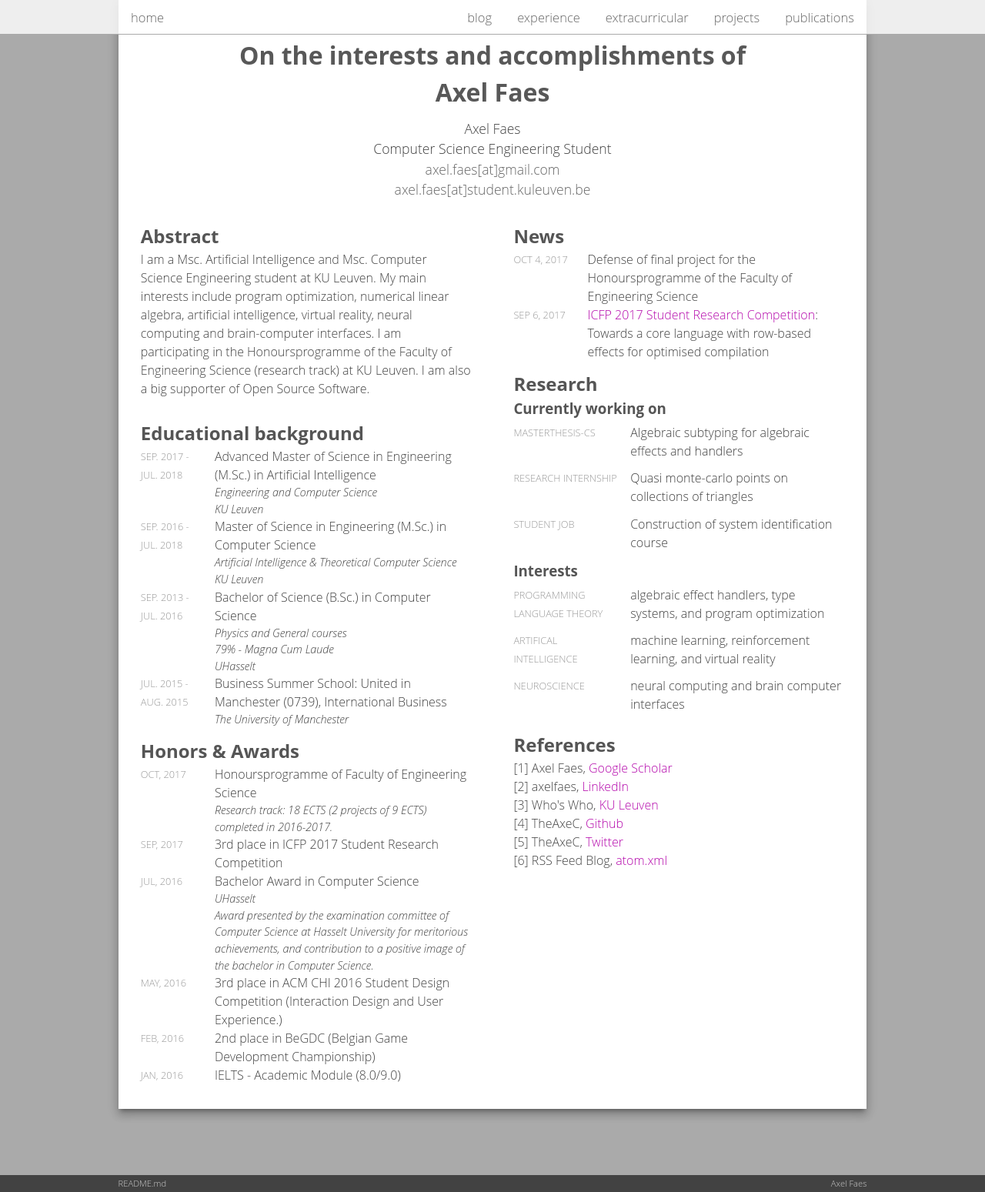
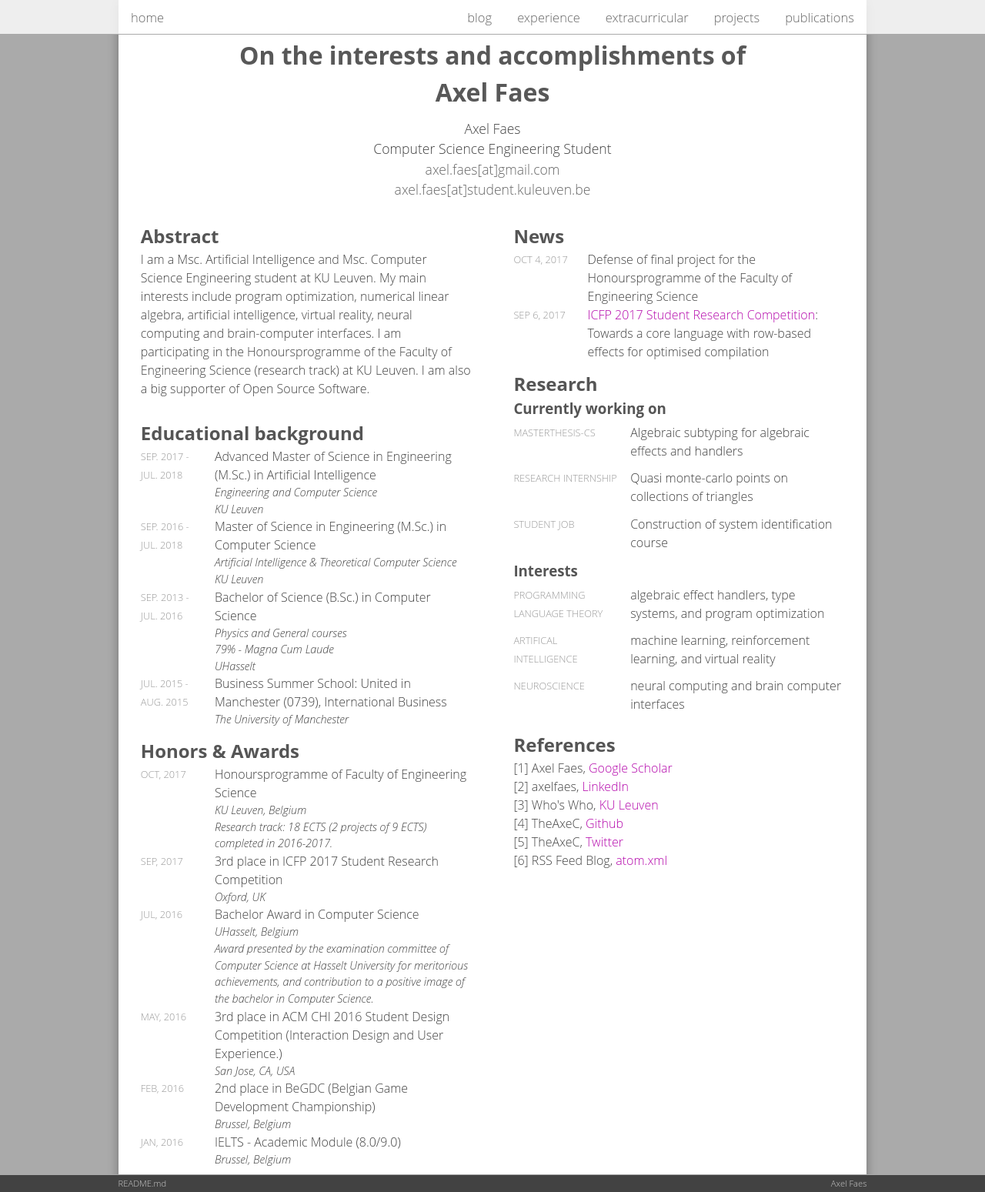
Before and after one commit to TheAxeC/theaxec.github.io, a Jekyll site: the page built from _pages/index.html, in a window 1280 px wide. Shown: the whole page at 77% size. Built offline with Jekyll 4.4.1, drawn with Linux system fonts in a browser that asks for light colours.

Commit message:
- update data (added roles + location honors)

```diff
--- a/_data/awards.yml
+++ b/_data/awards.yml
@@ -2,25 +2,31 @@ title: Honors & Awards
 awards:
   - title: Honoursprogramme of Faculty of Engineering Science
     date: 2017-10-04 15:59:00-0400
-    content: "Research track: 18 ECTS (2 projects of 9 ECTS) completed in 2016-2017. "
+    location: KU Leuven, Belgium
+    content: >
+      Research track: 18 ECTS (2 projects of 9 ECTS) completed in 2016-2017.
     # Honours programmes are extra challenging study programmes that go beyond what you learn in a standard programme. The Faculty of Engineering Science offers a honoursprogramme for students to work on 'Bildung' and 'Beruf'. 'Bildung' represents the developments of values, culture and citizenship. 'Beruf' represents professional skills, leadership and entrepreneurship.
 
   - title: 3rd place in ICFP 2017 Student Research Competition
     date: 2017-09-01 15:59:00-0400
+    location: Oxford, UK
+
+  - title: Bachelor Award in Computer Science
+    date: 2016-07-01 15:59:00-0400
+    location: UHasselt, Belgium
+    content: >
+      Award presented by the examination committee of Computer Science at Hasselt University for meritorious achievements, and contribution to a positive image of the bachelor in Computer Science.
 
   - title: 3rd place in ACM CHI 2016 Student Design Competition (Interaction Design and User Experience.)
     date: 2016-05-01 15:59:00-0400
-
-  - title: Bachelor Award in Computer Science
-    date: 2016-07-01 15:59:00-0400
-    content: >
-      UHasselt <br/>
-      Award presented by the examination committee of Computer Science at Hasselt University for meritorious achievements, and contribution to a positive image of the bachelor in Computer Science.
+    location: San Jose, CA, USA
 
   - title: 2nd place in BeGDC (Belgian Game Development Championship)
     date: 2016-02-01 15:59:00-0400
+    location: Brussel, Belgium
     # content: De Nationale Loterij and Vasco Data Security
 
   - title: IELTS - Academic Module (8.0/9.0)
     date: 2016-01-01 15:59:00-0400
+    location: Brussel, Belgium
     # content: An international standardised test of English language proficiency for non-native English language speakers.
--- a/_includes/pages/honours.html
+++ b/_includes/pages/honours.html
@@ -8,6 +8,9 @@
       <div class="news-announcement">
         {{ item.title | remove: '<p>' | remove: '</p>' | emojify }}
         <div class="news-location">
+          {{ item.location }}
+        </div>
+        <div class="news-location">
           {{ item.content | remove: '<p>' | remove: '</p>' | emojify }}
         </div>
       </div>
--- a/_includes/pages/projects.html
+++ b/_includes/pages/projects.html
@@ -11,7 +11,11 @@
     {% endif %}
   </h3>
   <div class="about-content">
+    <div class="news-location">
+      {{ item.role }}
+    </div>
     <small> {{ item.duration }} </small>
+
     <div class="description-project">
       {{ item.about | newline_to_br | markdownify }}
     </div>
```
Also changed, not shown: _data/projects.yml (+7 -0 lines).
